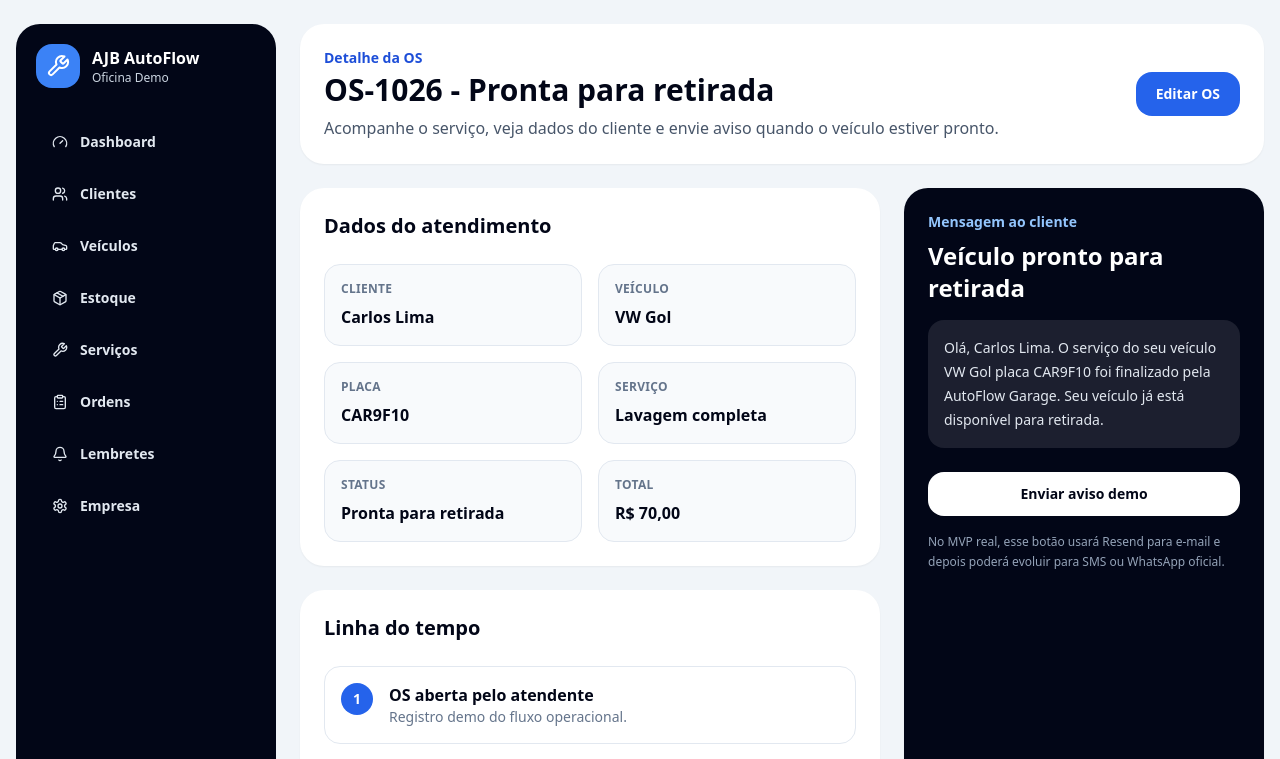
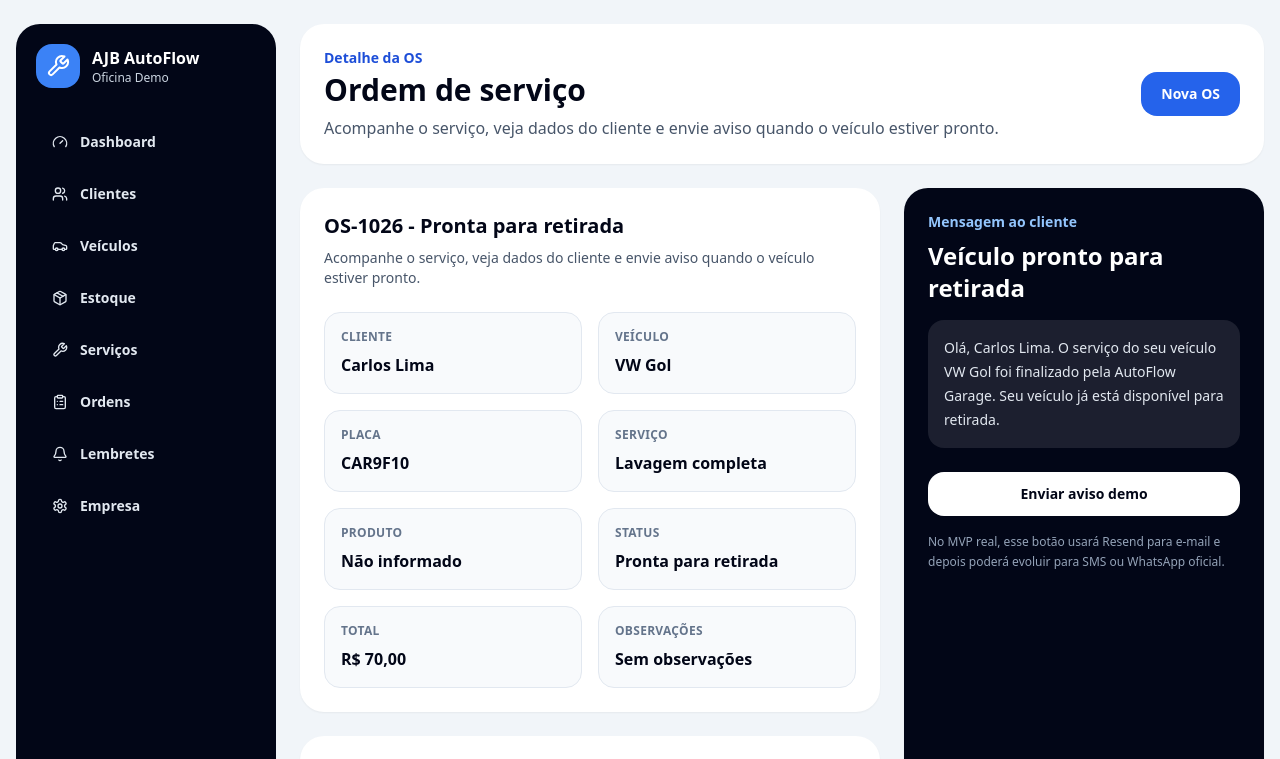
Before and after one commit to anjobrito/ajb-autoflow, a Next.js app: page /ordens-servico/1 in a window 1280 px wide. Shown: the top 759 px of the page. Built offline with nearby package versions, Linux system fonts and the light colour scheme.

Commit message:
feat: wire work order detail to stored data

```diff
--- a/app/ordens-servico/[id]/page.tsx
+++ b/app/ordens-servico/[id]/page.tsx
@@ -1,71 +1,18 @@
 import { AppShell } from "@/components/app-shell";
 import { PageHeader } from "@/components/page-header";
-import { demoWorkOrders } from "@/lib/demo-data";
+import { WorkOrderDetailClient } from "@/components/work-order-detail-client";
 
 export default function OrdemServicoDetalhePage({ params }: { params: { id: string } }) {
-  const order = demoWorkOrders.find((item) => item.id === params.id) ?? demoWorkOrders[2];
-
   return (
     <AppShell>
       <PageHeader
         eyebrow="Detalhe da OS"
-        title={`${order.code} - ${order.status}`}
+        title="Ordem de serviço"
         description="Acompanhe o serviço, veja dados do cliente e envie aviso quando o veículo estiver pronto."
-        actionLabel="Editar OS"
+        actionLabel="Nova OS"
+        actionHref="/ordens-servico/nova"
       />
-
-      <div className="grid gap-6 xl:grid-cols-[1fr_360px]">
-        <div className="grid gap-6">
-          <div className="rounded-3xl bg-white p-6 shadow-sm">
-            <h2 className="text-xl font-black">Dados do atendimento</h2>
-            <div className="mt-6 grid gap-4 md:grid-cols-2">
-              {[
-                ["Cliente", order.customer],
-                ["Veículo", order.vehicle],
-                ["Placa", order.plate],
-                ["Serviço", order.service],
-                ["Status", order.status],
-                ["Total", order.total],
-              ].map(([label, value]) => (
-                <div key={label} className="rounded-2xl border border-slate-200 bg-slate-50 p-4">
-                  <p className="text-xs font-bold uppercase tracking-wide text-slate-500">{label}</p>
-                  <p className="mt-2 font-black text-slate-950">{value}</p>
-                </div>
-              ))}
-            </div>
-          </div>
-
-          <div className="rounded-3xl bg-white p-6 shadow-sm">
-            <h2 className="text-xl font-black">Linha do tempo</h2>
-            <div className="mt-6 grid gap-4">
-              {["OS aberta pelo atendente", "Serviço iniciado", "Peças separadas no estoque", "Veículo pronto para retirada"].map((item, index) => (
-                <div key={item} className="flex gap-4 rounded-2xl border border-slate-200 p-4">
-                  <div className="flex h-8 w-8 shrink-0 items-center justify-center rounded-full bg-blue-600 text-sm font-black text-white">{index + 1}</div>
-                  <div>
-                    <p className="font-black">{item}</p>
-                    <p className="text-sm text-slate-500">Registro demo do fluxo operacional.</p>
-                  </div>
-                </div>
-              ))}
-            </div>
-          </div>
-        </div>
-
-        <div className="rounded-3xl bg-slate-950 p-6 text-white shadow-sm">
-          <p className="text-sm font-bold text-blue-300">Mensagem ao cliente</p>
-          <h2 className="mt-2 text-2xl font-black">Veículo pronto para retirada</h2>
-          <p className="mt-4 rounded-2xl bg-white/10 p-4 text-sm leading-6 text-slate-200">
-            Olá, {order.customer}. O serviço do seu veículo {order.vehicle} placa {order.plate} foi finalizado pela AutoFlow Garage. Seu veículo já está disponível para retirada.
-          </p>
-          <form action="/api/notifications/vehicle-ready" method="post" className="mt-6">
-            <input type="hidden" name="customer" value={order.customer} />
-            <input type="hidden" name="vehicle" value={order.vehicle} />
-            <input type="hidden" name="plate" value={order.plate} />
-            <button className="w-full rounded-2xl bg-white px-4 py-3 text-sm font-black text-slate-950">Enviar aviso demo</button>
-          </form>
-          <p className="mt-4 text-xs leading-5 text-slate-400">No MVP real, esse botão usará Resend para e-mail e depois poderá evoluir para SMS ou WhatsApp oficial.</p>
-        </div>
-      </div>
+      <WorkOrderDetailClient id={params.id} />
     </AppShell>
   );
 }
```
